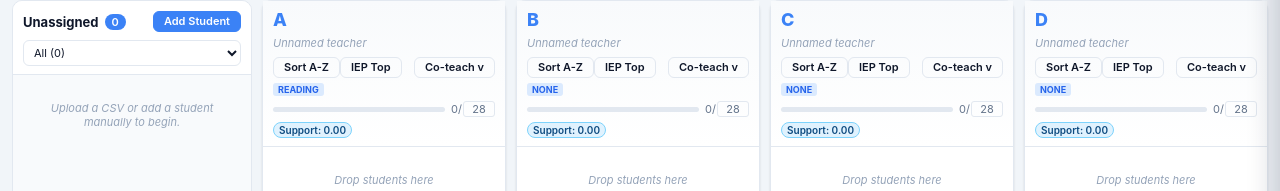
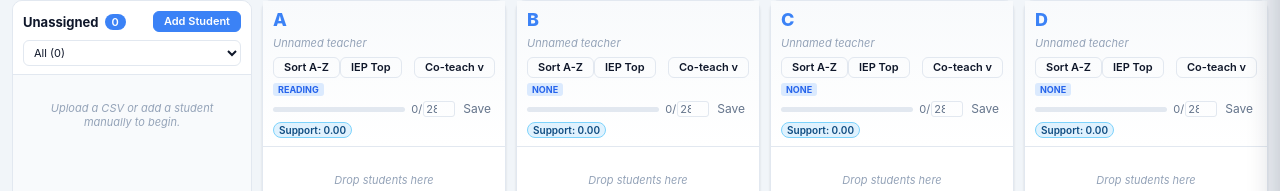
Before and after one commit to brisonharvey/elementary-classroom-list-engine, a React (Vite) app: page / in a window 1280 px wide. Shown: the part 224-415 px from the top of the page. Built offline with nearby package versions, Linux system fonts and the light colour scheme.

Commit message:
Updating UI and Teacher Visbility

```diff
--- a/src/App.css
+++ b/src/App.css
@@ -1075,6 +1075,12 @@ html, body, #root {
   flex-shrink: 0;
 }
 
+.max-size-editor {
+  display: inline-flex;
+  align-items: center;
+  gap: 4px;
+}
+
 .max-size-input {
   width: 32px;
   border: 1px solid var(--border);
--- a/src/components/ClassroomColumn.tsx
+++ b/src/components/ClassroomColumn.tsx
@@ -78,6 +78,15 @@ export const ClassroomColumn = memo(function ClassroomColumn({ classroom }: Clas
       })
     }
 
+    if (settings.showClassroomHeaderGenderCounts) {
+      metrics.push({
+        key: "genderCounts",
+        className: "qs-gender",
+        label: "M/F",
+        value: `${stats.maleCount}/${stats.femaleCount}`,
+      })
+    }
+
     if (settings.showClassroomHeaderMapReadingAverage) {
       const avg = getAverageMetric(classroom.students, "mapReading")
       metrics.push({
@@ -99,7 +108,7 @@ export const ClassroomColumn = memo(function ClassroomColumn({ classroom }: Clas
     }
 
     return metrics
-  }, [classroom.students, settings, stats.iepCount, stats.tagSupportLoad])
+  }, [classroom.students, settings, stats.femaleCount, stats.iepCount, stats.maleCount, stats.tagSupportLoad])
 
   const setCoverage = (coTeachCoverage: CoTeachCategory[]) => {
     dispatch({ type: "UPDATE_CLASSROOM", payload: { id: classroom.id, coTeachCoverage } })
@@ -120,6 +129,15 @@ export const ClassroomColumn = memo(function ClassroomColumn({ classroom }: Clas
     dispatch({ type: "UPDATE_CLASSROOM", payload: { id: classroom.id, maxSize: parsed } })
     setMaxSizeInput(String(parsed))
   }
+
+  const cancelMaxSizeEdit = () => {
+    setMaxSizeInput(String(classroom.maxSize))
+  }
+
+  const suppressInputEvent = (event: React.SyntheticEvent) => {
+    event.stopPropagation()
+  }
+
 
   const sortClassroomByLastName = () => {
     dispatch({
@@ -276,22 +294,46 @@ export const ClassroomColumn = memo(function ClassroomColumn({ classroom }: Clas
           <div className="capacity-bar"><div className="capacity-fill" style={{ width: `${fillPct}%` }} /></div>
           <span className="capacity-text">
             {stats.size}/
+            <form
+              className="max-size-editor"
+              onSubmit={(event) => {
+                event.preventDefault()
+                commitMaxSize()
+              }}
+            >
               <input
                 className="max-size-input"
+                type="number"
+                inputMode="numeric"
+                min={1}
+                step={1}
                 value={maxSizeInput}
                 onChange={(e) => setMaxSizeInput(e.target.value)}
                 onBlur={commitMaxSize}
+                onClick={suppressInputEvent}
+                onMouseDown={suppressInputEvent}
+                onPointerDown={suppressInputEvent}
+                onDragStart={suppressInputEvent}
                 onKeyDown={(e) => {
-                if (e.key === "Enter") {
-                  e.currentTarget.blur()
-                }
                   if (e.key === "Escape") {
-                  setMaxSizeInput(String(classroom.maxSize))
+                    cancelMaxSizeEdit()
                     e.currentTarget.blur()
                   }
                 }}
                 aria-label={`Max size for room ${classroom.label}`}
               />
+              <button
+                type="submit"
+                className="btn-icon"
+                onMouseDown={suppressInputEvent}
+                onPointerDown={suppressInputEvent}
+                onDragStart={suppressInputEvent}
+                aria-label={`Apply max size for room ${classroom.label}`}
+                title="Apply class size limit"
+              >
+                Save
+              </button>
+            </form>
           </span>
         </div>
 
--- a/src/components/ControlBar.tsx
+++ b/src/components/ControlBar.tsx
@@ -117,7 +117,7 @@ export function ControlBar() {
           <button
             className="btn btn-ghost"
             onClick={toggleTeacherNames}
-            title="Toggle teacher names in summary and classroom columns"
+            title="Toggle teacher names and teacher-fit details throughout the app"
           >
             {state.showTeacherNames ? "Hide Teacher Names" : "Show Teacher Names"}
           </button>
--- a/src/components/GradeSettingsPanel.tsx
+++ b/src/components/GradeSettingsPanel.tsx
@@ -16,6 +16,7 @@ interface SettingSection {
 type DisplaySettingKey =
   | "showClassroomHeaderTagSupportLoad"
   | "showClassroomHeaderIepCount"
+  | "showClassroomHeaderGenderCounts"
   | "showClassroomHeaderMapReadingAverage"
   | "showClassroomHeaderMapMathAverage"
 
@@ -46,6 +47,11 @@ const DISPLAY_SETTING_FIELDS: DisplaySettingField[] = [
     key: "showClassroomHeaderIepCount",
     label: "Show IEP count",
     help: "Adds the number of IEP students in the room to the top of the classroom column.",
+  },
+  {
+    key: "showClassroomHeaderGenderCounts",
+    label: "Show gender counts",
+    help: "Adds the room's male and female counts to the top of the classroom column.",
   },
   {
     key: "showClassroomHeaderMapReadingAverage",
--- a/src/components/StudentCard.tsx
+++ b/src/components/StudentCard.tsx
@@ -31,6 +31,7 @@ const CO_TEACH_ABBREVIATIONS: Record<CoTeachCategory, string> = {
 export const StudentCard = memo(function StudentCard({ student, classroomId }: StudentCardProps) {
   const { state, dispatch } = useApp()
   const { startDrag, clearDrag } = useDrag()
+  const showTeacherDetails = state.showTeacherNames
 
   const { specialEd, intervention, behaviorTier, locked } = student
   const cardRef = useRef<HTMLDivElement>(null)
@@ -46,7 +47,10 @@ export const StudentCard = memo(function StudentCard({ student, classroomId }: S
     () => (classroomId ? state.classrooms.find((classroom) => classroom.id === classroomId) ?? null : null),
     [classroomId, state.classrooms]
   )
-  const teacherFit = currentClassroom ? getStudentTeacherFitForClassroom(student, currentClassroom, state.teacherProfiles) : null
+  const teacherFit =
+    showTeacherDetails && currentClassroom
+      ? getStudentTeacherFitForClassroom(student, currentClassroom, state.teacherProfiles)
+      : null
   const isPoorTeacherFit = Boolean(teacherFit?.isPoorFit)
   const isKindergarten = student.grade === "K"
 
@@ -344,7 +348,7 @@ export const StudentCard = memo(function StudentCard({ student, classroomId }: S
                 </>
               )}
 
-              {teacherFit && currentClassroom && (student.tags?.length ?? 0) > 0 && (
+              {showTeacherDetails && teacherFit && currentClassroom && (student.tags?.length ?? 0) > 0 && (
                 <>
                   <hr className="tt-sep" />
                   <div className="tt-row">
--- a/src/types/index.ts
+++ b/src/types/index.ts
@@ -150,6 +150,7 @@ export interface GradeSettings {
   tagHotspotThreshold: number
   showClassroomHeaderTagSupportLoad: boolean
   showClassroomHeaderIepCount: boolean
+  showClassroomHeaderGenderCounts: boolean
   showClassroomHeaderMapReadingAverage: boolean
   showClassroomHeaderMapMathAverage: boolean
 }
--- a/src/utils/classroomInit.ts
+++ b/src/utils/classroomInit.ts
@@ -28,6 +28,7 @@ const DEFAULT_GRADE_SETTINGS: GradeSettings = {
   tagHotspotThreshold: 3,
   showClassroomHeaderTagSupportLoad: false,
   showClassroomHeaderIepCount: false,
+  showClassroomHeaderGenderCounts: false,
   showClassroomHeaderMapReadingAverage: false,
   showClassroomHeaderMapMathAverage: false,
 }
@@ -80,6 +81,7 @@ export function normalizeGradeSettings(settings: Partial<GradeSettings> | null |
     tagHotspotThreshold: readNumber(settings?.tagHotspotThreshold, defaults.tagHotspotThreshold),
     showClassroomHeaderTagSupportLoad: readBoolean(settings?.showClassroomHeaderTagSupportLoad, defaults.showClassroomHeaderTagSupportLoad),
     showClassroomHeaderIepCount: readBoolean(settings?.showClassroomHeaderIepCount, defaults.showClassroomHeaderIepCount),
+    showClassroomHeaderGenderCounts: readBoolean(settings?.showClassroomHeaderGenderCounts, defaults.showClassroomHeaderGenderCounts),
     showClassroomHeaderMapReadingAverage: readBoolean(settings?.showClassroomHeaderMapReadingAverage, defaults.showClassroomHeaderMapReadingAverage),
     showClassroomHeaderMapMathAverage: readBoolean(settings?.showClassroomHeaderMapMathAverage, defaults.showClassroomHeaderMapMathAverage),
   }
```
Lines whose indentation alone changed are shown as unchanged.
